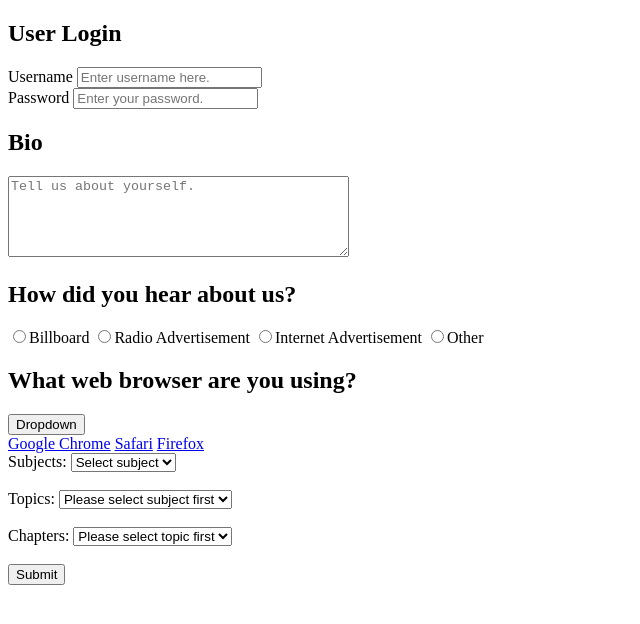
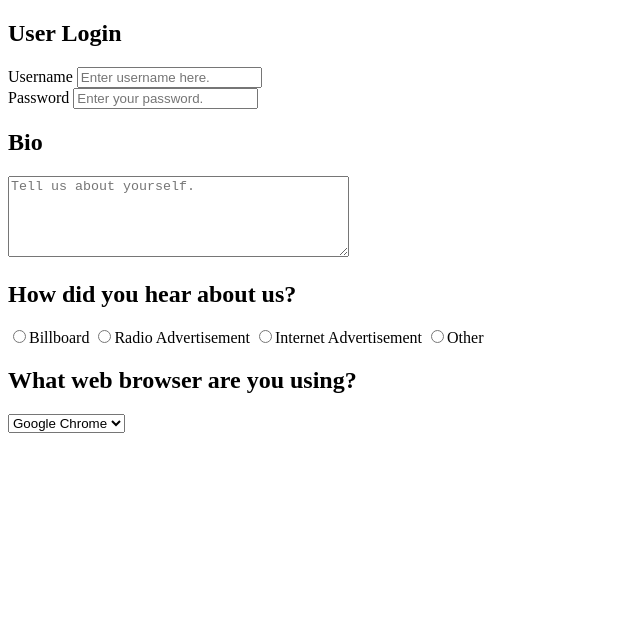
Before and after one commit to lejait05/codeup-web-exercises, a plain HTML site: page forms.html in a window 1280 px wide. Shown: the whole page, without its empty margins (0-640 px from the left). Drawn offline with Linux system fonts and the light colour scheme.

Commit message:
forms.html

```diff
--- a/forms.html
+++ b/forms.html
@@ -45,28 +45,10 @@
         </div>
     </form>
     <h2>What web browser are you using?</h2>
-    <div class="dropdown">
-        <button onclick="myFunction()" class="dropbtn">Dropdown</button>
-        <div id="myDropdown" class="dropdown-content">
-            <a href="#">Google Chrome</a>
-            <a href="#">Safari</a>
-            <a href="#">Firefox</a>
-        </div>
-    </div>
-    <form name="form1" id="form1" action="/action_page.php">
-        Subjects: <select name="Google Chrome" id="Google Chrome">
-        <option value="" selected="Google Chrome">Select subject</option>
-    </select>
-        <br><br>
-        Topics: <select name="topic" id="topic">
-        <option value="" selected="selected">Please select subject first</option>
-    </select>
-        <br><br>
-        Chapters: <select name="chapter" id="chapter">
-        <option value="" selected="selected">Please select topic first</option>
-    </select>
-        <br><br>
-        <input type="submit" value="Submit">
-    </form>
+    	<select name="coffee_preference">-->
+    		<option value="light">Google Chrome</option>-->
+    		<option value="dark">Safari</option>-->
+    		<option value="espresso">Firefox</option>-->
+    	</select>
 </body>
 </html>
```
